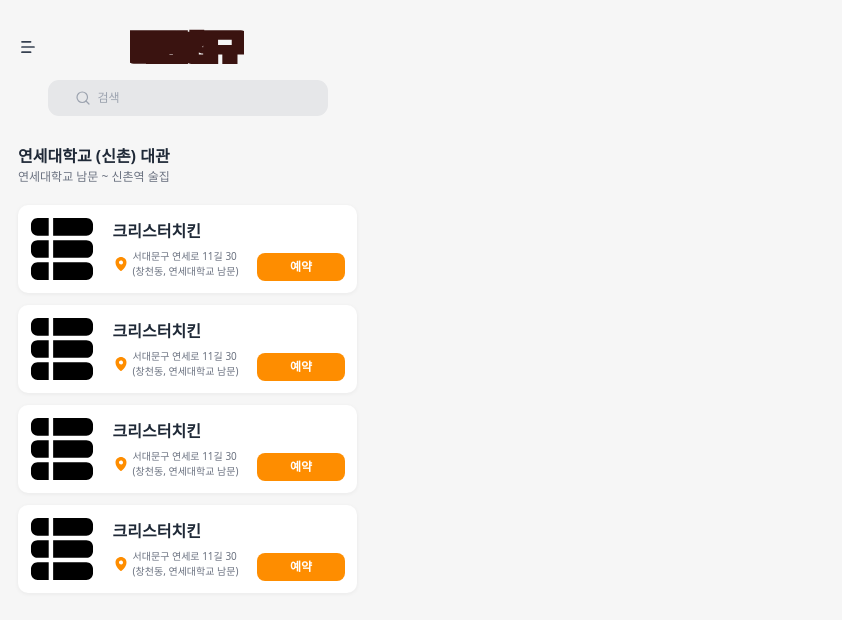
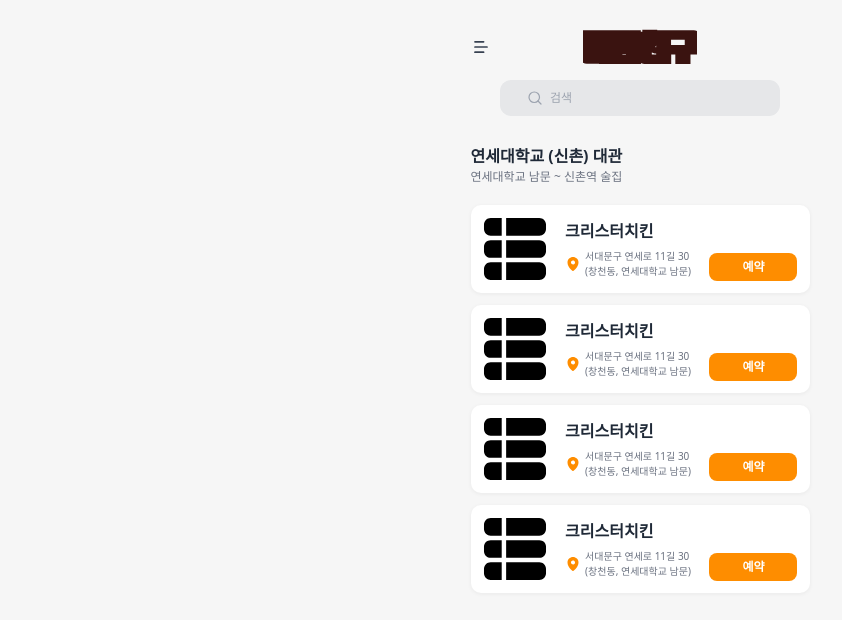
Before and after one commit to dkfriend2023/beabuddy-frontend, a Next.js app: page /area/sinchon in a window 1280 px wide. Shown: the top 620 px of the page, without its empty margins (0-842 px from the left). Built offline with nearby package versions, Linux system fonts and the light colour scheme.

Commit message:
adjusted width

```diff
--- a/src/pages/area/sinchon.tsx
+++ b/src/pages/area/sinchon.tsx
@@ -6,8 +6,8 @@
 
 function SinchonPage() {
   return (
-    <div className="h-screen bg-[#f6f6f6] overflow-x-hidden overflow-y-scroll">
-      <div className="max-w-[375px]">
+    <div className="h-screen bg-[#f6f6f6] overflow-x-hidden overflow-y-scroll flex justify-center">
+      <div className="w-[375px]">
         <Header />
         <div className="flex justify-around items-center mx-[18px] mb-[28px]">
           <Link href="#">
--- a/src/pages/index.tsx
+++ b/src/pages/index.tsx
@@ -44,8 +44,8 @@
   console.log(data);
 
   return (
-    <div className="h-screen bg-[#f6f6f6] overflow-x-hidden overflow-y-scroll">
-      <div className="max-w-[375px]">
+    <div className="h-screen bg-[#f6f6f6] overflow-x-hidden overflow-y-scroll flex justify-center">
+      <div className="w-[375px]">
         <Header />
         <div className="flex justify-around items-center mx-[18px] mb-[28px]">
           <Link href="#" onClick={callAPI}>
```
